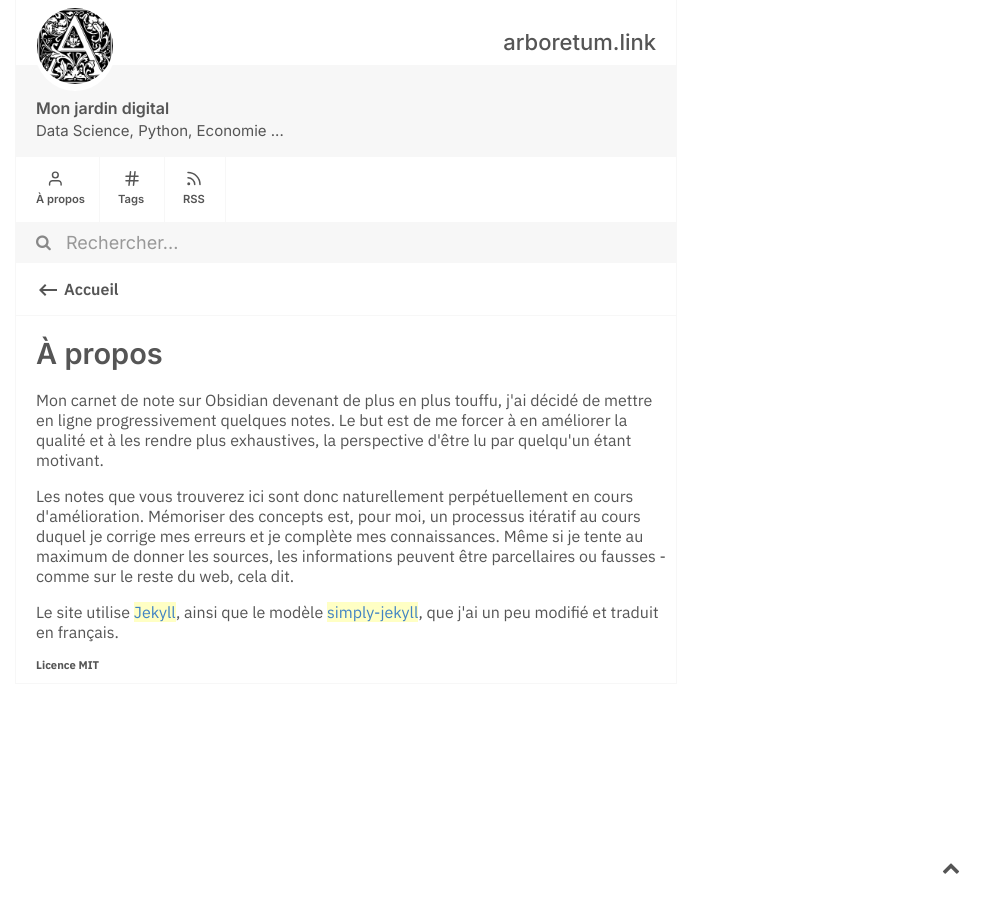
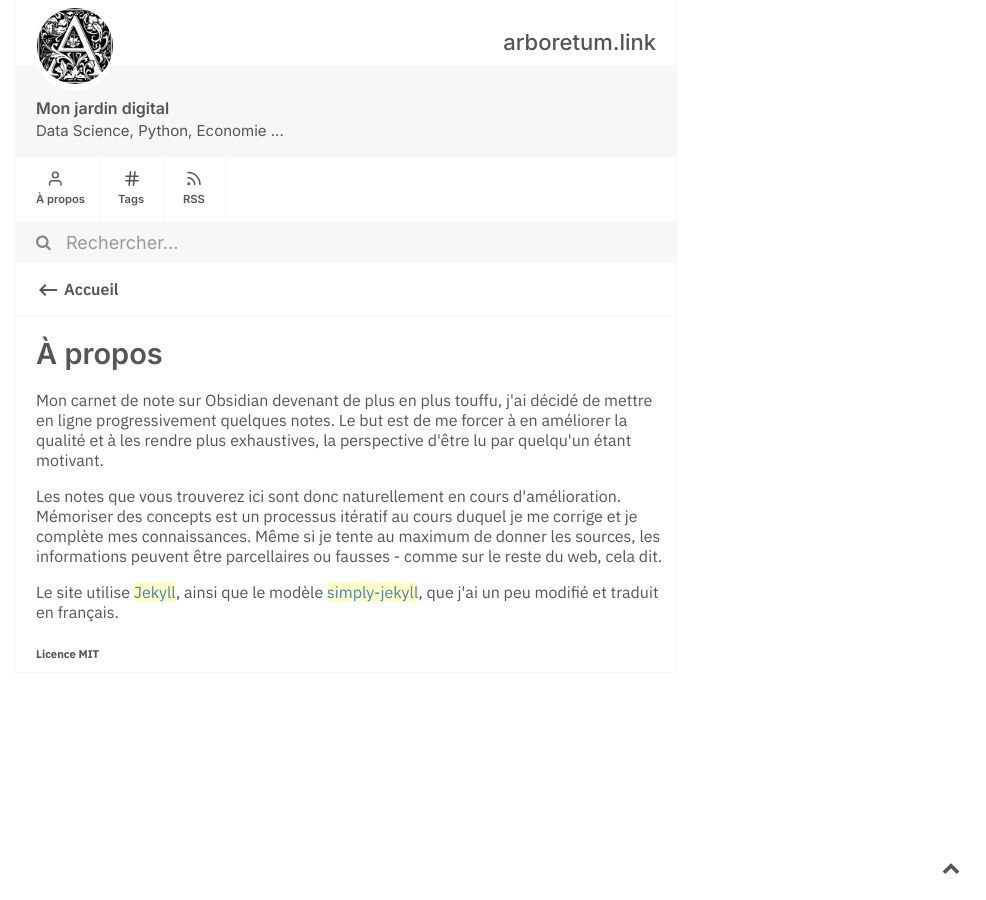
Before and after one commit to Maxence-L/arboretum.link, a Jekyll site: the page built from about.md, in a window 1280 px wide. Shown: the whole page, without its empty margins (294-1280 px from the left). Built offline with Jekyll 4.4.1, drawn with Linux system fonts in a browser that asks for light colours.

Commit message:
Improvement

```diff
--- a/about.md
+++ b/about.md
@@ -7,6 +7,6 @@ content-type: eg
 
 Mon carnet de note sur Obsidian devenant de plus en plus touffu, j'ai décidé de mettre en ligne progressivement quelques notes. Le but est de me forcer à en améliorer la qualité et à les rendre plus exhaustives, la perspective d'être lu par quelqu'un étant motivant.
 
-Les notes que vous trouverez ici sont donc naturellement perpétuellement en cours d'amélioration. Mémoriser des concepts est, pour moi, un processus itératif au cours duquel je corrige mes erreurs et je complète mes connaissances. Même si je tente au maximum de donner les sources, les informations peuvent être parcellaires ou fausses - comme sur le reste du web, cela dit.
+Les notes que vous trouverez ici sont donc naturellement en cours d'amélioration. Mémoriser des concepts est un processus itératif au cours duquel je me corrige et je complète mes connaissances. Même si je tente au maximum de donner les sources, les informations peuvent être parcellaires ou fausses - comme sur le reste du web, cela dit.
 
 Le site utilise [[Jekyll]], ainsi que le modèle [[simply-jekyll]], que j'ai un peu modifié et traduit en français.
```
Also changed, not shown: _notes/sklearn.md (+1 -1 lines), _notes/spacy.md (+1 -1 lines).
